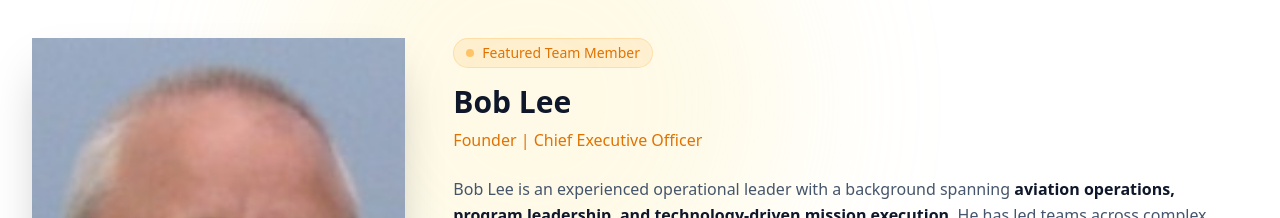
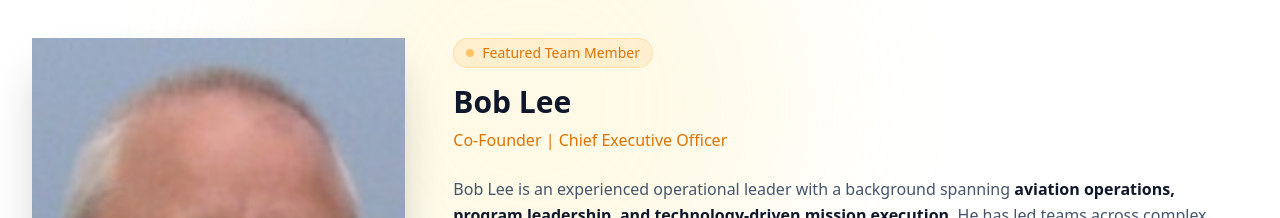
Before and after one commit to Kibey84/autonops, a Next.js app: page /about in a window 1280 px wide. Shown: the part 2480-2698 px from the top of the page. Built offline with nearby package versions, Linux system fonts and the light colour scheme.

Commit message:
Update Bob Lee title to Co-Founder
🤖 Generated with [Claude Code](https://claude.com/claude-code)

Co-Authored-By: Claude Opus 4.5 <noreply@anthropic.com>

```diff
--- a/src/app/about/page.tsx
+++ b/src/app/about/page.tsx
@@ -388,7 +388,7 @@ export default function AboutPage() {
                 Featured Team Member
               </div>
               <h2 className="text-3xl font-bold text-slate-900 dark:text-white mb-2">Bob Lee</h2>
-              <p className="text-amber-600 dark:text-amber-400 font-medium mb-6">Founder | Chief Executive Officer</p>
+              <p className="text-amber-600 dark:text-amber-400 font-medium mb-6">Co-Founder | Chief Executive Officer</p>
 
               <div className="space-y-4 text-slate-600 dark:text-slate-400 leading-relaxed">
                 <p>
```
